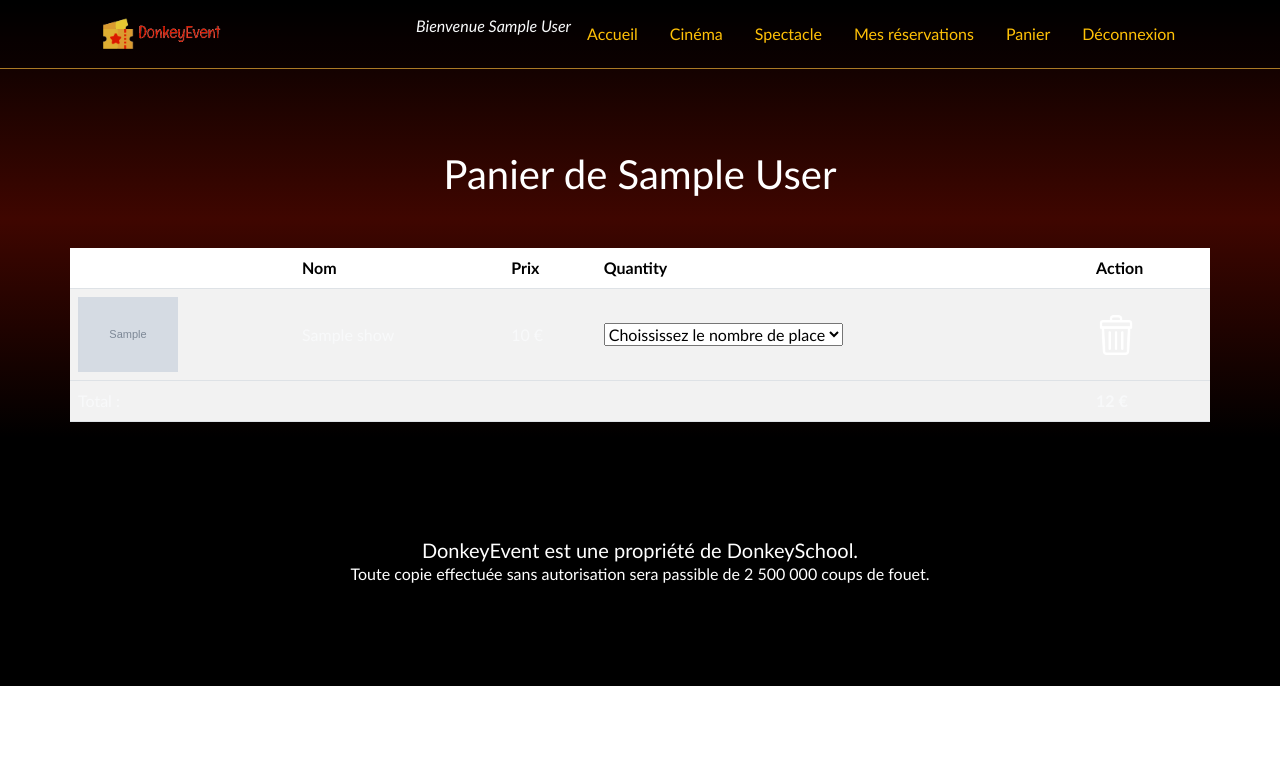
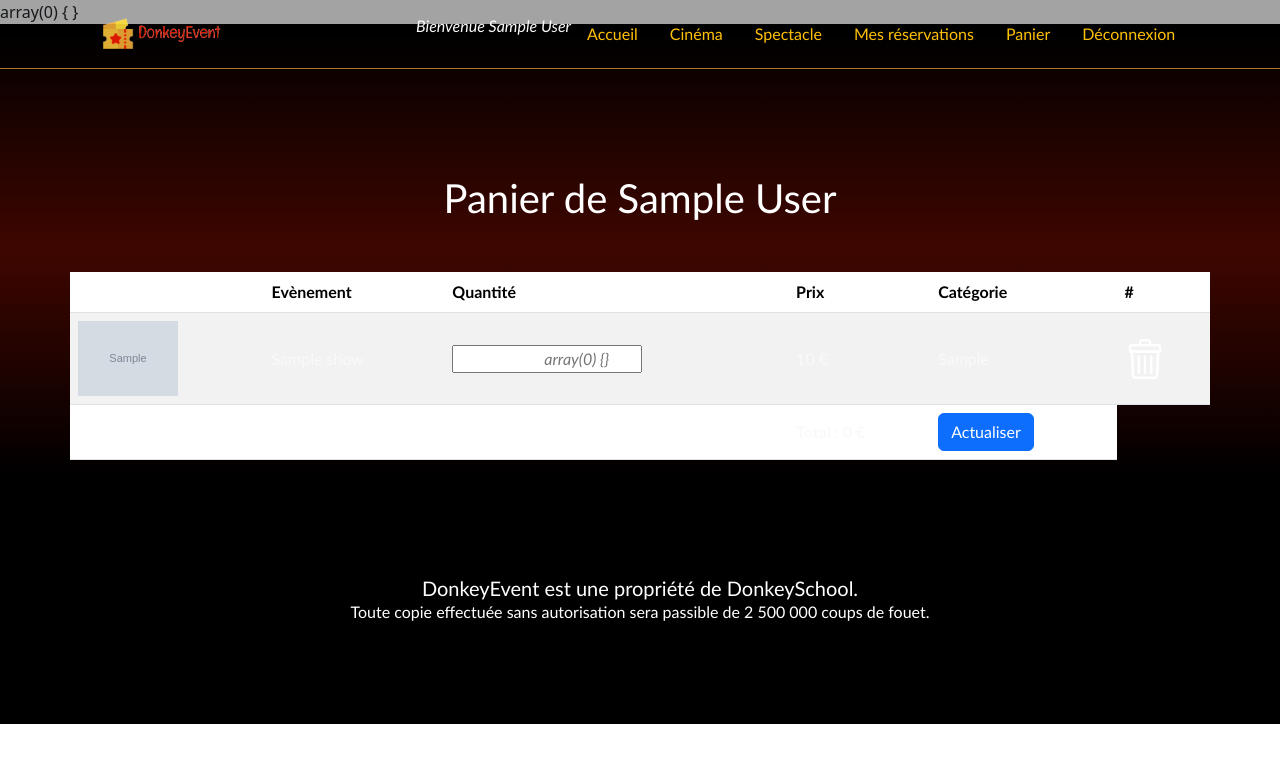
Before and after one commit to AurelienUguen/DonkeyEvent, a PHP site: page /cart.php in a window 1280 px wide. Shown: the top 763 px of the page. Run offline with PHP 8.4, Linux system fonts and the light colour scheme; the visitor is signed in with stand-in values (Sample User, id 1); tables that the repository leaves empty or names only in its code hold one stand-in row (values such as "Sample post"); grey boxes marked "Sample" are stand-in pictures.

Commit message:
Adding auto calculte total

```diff
--- a/autoload.php
+++ b/autoload.php
@@ -11,4 +11,5 @@ require_once 'func/getEventsById.php';
 require_once 'func/getSeanceByCat.php';
 require_once 'func/getSeanceById.php';
 require_once 'func/SelectCartInfo.php';
+require_once 'func/updateQuantity.php';
 require_once 'inc/connexionUtils.php';
--- a/cart.php
+++ b/cart.php
@@ -7,7 +7,7 @@ $userId = $_SESSION['id'];
 $pdo = PDOInstance::getInstance();
 
 $sql =<<<SQL
-SELECT c.id, u.name as username, s.name as event, s.price as price, s.poster as poster
+SELECT c.id, c.quantity, c.show_id, u.name as username, s.name as event, s.category as category, s.price as price, s.poster as poster
         FROM cart c
         INNER JOIN user u ON u.id = c.user_id
         INNER JOIN `show` s ON s.id = c.show_id
@@ -19,6 +19,55 @@ $sth->execute();
 $cartInfo = $sth->fetchAll(PDO::FETCH_ASSOC);
 
 
+function calculateTotal() {
+
+    $pdo = PDOInstance::getInstance();
+
+    $multiplyPrice = [];
+    $total = 0;
+
+    foreach($_POST['quantity'] as $id => $quantity) {
+        if ($quantity > 0) {
+            $query = <<<SQL
+            SELECT * FROM `show` WHERE id = $id
+SQL;
+
+            $info = $pdo->prepare($query);
+            $info->execute();
+            $priceInfo = $info->fetch(PDO::FETCH_ASSOC);
+
+            $priceByEvent = $priceInfo['price'];
+
+            $price = intval($priceByEvent) * intval($quantity);
+            $total += $price;
+            array_push($multiplyPrice, $price);
+        }
+    }
+    echo $total;
+}
+
+function getQuantity() {
+
+    $pdo = PDOInstance::getInstance();
+
+    $quantity = [
+        'id' => '',
+        'quantity' => ''
+    ];
+
+
+    foreach($_POST as $key => $value) {
+        $quantity[$key] = $value;
+    } var_dump($_POST);
+
+
+
+
+}
+
+getQuantity();
+
+
 ?>
 
     <section>
@@ -27,55 +76,45 @@ $cartInfo = $sth->fetchAll(PDO::FETCH_ASSOC);
             <thead>
                 <tr>
                     <th scope="col"></th>
-                    <th scope="col">Nom</th>
+                    <th scope="col">Evènement</th>
+                    <th scope="col">Quantité</th>
                     <th scope="col">Prix</th>
-                    <th scope="col">Quantity</th>
-                    <th scope="col">Action</th>
+                    <th scope="col">Catégorie</th>
+                    <th scope="col">#</th>
                 </tr>
             </thead>
+            <form method="POST">
             <tbody class="align-items-center">
                 <?php foreach($cartInfo as $info) {?>
                 <tr>
                     <td class="align-middle"><img src="<?php echo $info['poster']; ?>" alt="Affiche du film <?php echo $info['event']?>" width="100px"></td>
                     <td class="text-light align-middle"><?php echo $info['event']; ?></td>
-                    <td class="text-light align-middle"><?php echo $info['price']; ?> €</td>
-                    <td class="text-light align-middle">
-                        <select name="quantity" id="quantity">
-                            <option value="">Choississez le nombre de place</option>
-                            <option value="1">1</option>
-                            <option value="2">2</option>
-                            <option value="3">3</option>
-                            <option value="4">4</option>
-                            <option value="5">5</option>
-                            <option value="6">6</option>
-                            <option value="7">7</option>
-                            <option value="8">8</option>
-                            <option value="9">9</option>
-                            <option value="10">10</option>
-                            <option value="20">20</option>
-                            <option value="50">50</option>
-                            <option value="100">100</option>
-                            <option value="250">250</option>
-                            <option value="400">400</option>
-                        </select>
-                    </td>
-                    <td class="text-light align-middle"><a href="func/DeletedFromCart.php?id=<?php echo $info['id']; ?>"><img src="ressources/DonkeyEvent_TrashIcon.png" width="40px" class="trash"></a></td>
+                        <td class="text-light align-middle">
+                        <input type="number" name="quantity[<?php echo $info['show_id']; ?>]" for="quantity" id="quantity" placeholder="
+                        <?php getQuantity();
+                        ?>">
+                        </td>
+                    <td class="text-light align-middle"><?php echo $info['price'];?> €</td>
+                    <td class="text-light align-middle"><?php echo $info['category'];?></td>
+                    <td class="text-light align-middle"><a href="func/DeletedFromCart.php?id=<?php echo $info['id']; ?>"><img src="ressources/DonkeyEvent_TrashIcon.png" width="40px" class="action"></a></td>
                 </tr>
                 <?php } ?>
-            </tbody>
-
             <tr class="total">
-                <td class="text-light align-middle">Total :</td>
                 <td></td>
                 <td></td>
                 <td></td>
-                <th class="text-light">12 €</th>
+                <th class="text-light align-middle">Total : <?php if(!empty($_POST)) { calculateTotal(); } else { echo "0"; } ?> €</th>
+                <td><input type="submit" value="Actualiser" class="btn btn-primary"></td>
             </tr>
+            </form>
+            </tbody>
         </table>
     </section>
 
 <?php
 
+
+
 require_once 'templates/footer.php';
 
 ?>
--- a/func/SelectCartInfo.php
+++ b/func/SelectCartInfo.php
@@ -1,5 +1,6 @@
 <?php
 
+require_once 'Classes/Pdo/PDOInstance.php';
 
     function selectCartInfo()
     {
--- /dev/null
+++ b/func/updateQuantity.php
@@ -0,0 +1,23 @@
+<?php
+
+
+
+
+
+
+/* if($_POST) {
+$quantity = $_POST['quantity'];
+$sql =<<<SQL
+        UPDATE cart
+        SET quantity = `$quantity`;
+        WHERE (id = :id);
+SQL;
+
+$sth = $pdo->prepare($sql);
+$sth->execute();
+
+header('location: cart.php');
+
+} */
+
+?>
--- a/style.css
+++ b/style.css
@@ -229,6 +229,6 @@ input:placeholder-shown {
     color: #eaa732;
   }
 
-.trash {
+.action {
     filter: invert();
 }
```
Also changed, not shown: ressources/DonkeyEvent_Update.png (added).
